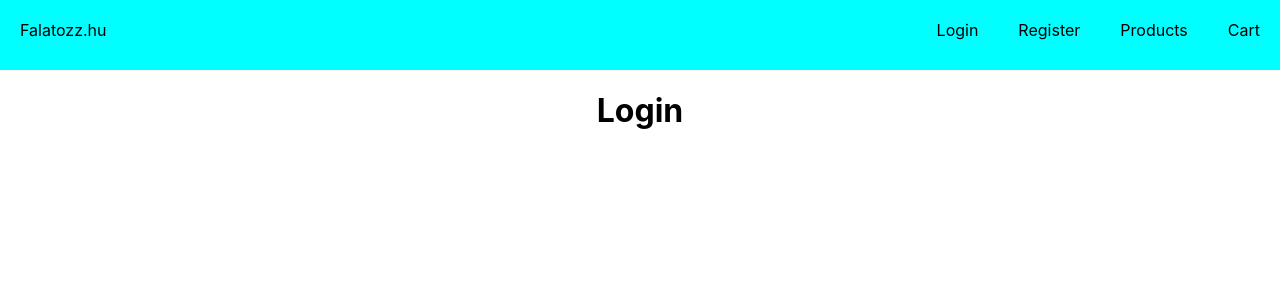
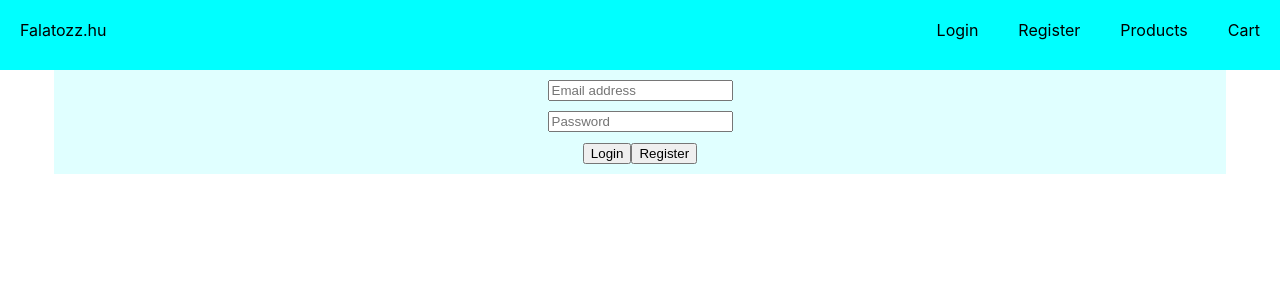
Before and after one commit to GyulaHodosi/FalatozzTest, a React (Create React App) app in the folder falatozz-test/: page /login in a window 1280 px wide. Shown: the top 300 px of the page. Built offline with nearby package versions, Linux system fonts and the light colour scheme.

Commit message:
Create basic login page

```diff
--- /dev/null
+++ b/falatozz-test/src/Routes/Login.css
@@ -0,0 +1,13 @@
+.login-container {
+  margin: auto;
+  padding: 10px;
+  width: 90%;
+  background-color: lightcyan;
+}
+
+.input-field {
+  margin: auto;
+  margin-bottom: 10px;
+  display: block;
+  box-sizing: border-box;
+}
--- a/falatozz-test/src/Routes/Login.js
+++ b/falatozz-test/src/Routes/Login.js
@@ -1,7 +1,31 @@
-import React from "react";
+import React, { useState } from "react";
+import { useHistory } from "react-router-dom";
+import "./Login.css";
 
 export default function Login() {
+    const [email, setEmail] = useState("");
+    const [password, setPassword] = useState("");
+    const history = useHistory();
+
+    function handleChange(e) {
+        if (e.target.name === "email") {
+            setEmail(e.target.value);
+        }
+        if (e.target.name === "password"){
+            setPassword(e.target.value);
+        }
+    };
+
+    function handleLogin(){
+        history.push("/products");
+    }
+
     return(
-        <h1>Login</h1>
+        <div className="login-container">
+            <input name="email" placeholder="Email address" className="input-field" value={email} onChange={handleChange}></input>
+            <input name="password" placeholder="Password" className="input-field" value={password} onChange={handleChange} type="password"></input>
+            <button onClick={handleLogin}>Login</button>
+            <button>Register</button>
+        </div>
     )
 }
```
